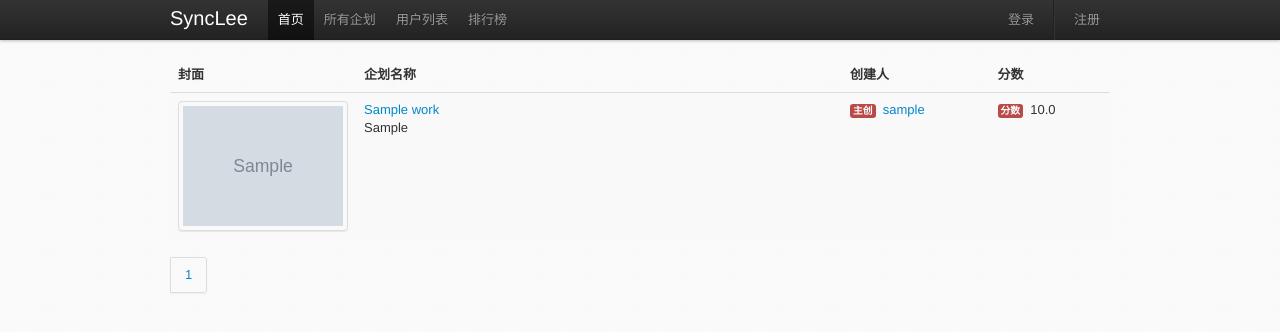
After one commit to copyliu/synclee, a Django app: page /works/work_rank/ in a window 1280 px wide. The commit adds this page. Shown: the top 332 px of the page. Run offline with Django 3.2, Linux system fonts and the light colour scheme; tables that the repository leaves empty hold one stand-in row (values such as "Sample post"); grey boxes marked "Sample" are stand-in pictures; style sheets or scripts are compiled from the project's sources; parts of the project's set-up code (start-up, migrations or seed data) failed here and were passed over; some libraries are stand-ins or nearby versions.

Commit message:
#23
Change-Id: I6441ab414e1566d138368e5f7382298592da9f75

```diff
--- a/templates/base.html
+++ b/templates/base.html
@@ -25,7 +25,7 @@
             <li class="active"><a href="/">首页</a></li>
             <li><a href="{%url list_works %}">所有企划</a></li>
             <li><a href="#">用户列表</a></li>
-            <li><a href="#">排行榜</a></li>
+            <li><a href="{%url work_rank %}">排行榜</a></li>
           </ul>
           <!--form class="navbar-search pull-left" action="">
             <input type="text" class="search-query span2" placeholder="Search">
--- /dev/null
+++ b/templates/works/work_rank.html
@@ -0,0 +1,45 @@
+{% extends "base.html" %}
+
+{% block title %}企划排名{% endblock %}
+
+{% block content %}
+
+<div class="container">
+<table class="table table-striped">
+  <thead>
+    <tr>
+      <th>封面</th>
+      <th>企划名称</th>
+      <th>创建人</th>
+      <th>分数</th>
+    </tr>
+  </thead>
+  <tbody>
+    {% for work in works.object_list %}
+    <tr>
+      <td width="170"><a href="{%url show_work work.id %}" class="thumbnail">
+        <img src="/media/{{work.cover|default:'no_cover.gif'}}" alt="{{work.name}}" width="160" height="120">
+      </a></td>
+      <td width="470"><a href="{%url show_work work.id %}">{{work.name}}</a><p>{{work.intro}}</p></td>
+      <td><span class="label label-important">主创</span> &nbsp;<a href="/accounts/profile/{{work.author}}">{{work.author}}</a></td>
+      <td><span class="label label-important">分数</span> &nbsp;{{work.aver_score}}</td>
+    </tr>
+    {% endfor %}
+  </tbody>
+</table>
+<div class="pagination">
+  <ul>
+    {% if works.has_previous %}
+    <li><a href="?page={{ works.previous_page_number }}">上一页</a></li>
+    {% endif %}
+    {% for i in paginator.page_range %}
+    <li><a href="?page={{i}}">{{i}}</a></li>
+    {% endfor %}
+    {% if works.has_next %}
+    <li><a href="?page={{ works.next_page_number }}">下一页</a></li>
+    {% endif %}
+  </ul>
+</div>
+</div>
+
+{% endblock %}
--- a/works/models.py
+++ b/works/models.py
@@ -39,6 +39,9 @@ class Work(models.Model):
     intro = models.TextField(blank=True)
 
     follower = models.ManyToManyField(User, related_name='follow')
+
+    def aver_score(self):
+        return WorkScore.objects.filter(work=self).aggregate(average_score=models.Avg('score'))['average_score'] or 0
 #def work_event(sender = None, instance = None, created = False, **kwargs):
 #    if created:
 #        TimeLines.objects.create(user = instance.author, event = instance)
--- a/works/urls.py
+++ b/works/urls.py
@@ -9,6 +9,7 @@ urlpatterns = patterns('works.views',
     url(r'^apply/$', 'apply_for', name = 'apply_for'),
     url(r'^follow_work/$', 'follow_work', name = 'follow_work'),
     url(r'^list_works/$', 'list_works', name='list_works'),
+    url(r'^work_rank/$', 'work_rank', name='work_rank'),
     url(r'^work_score/$', 'work_score', name='work_score'),
     url(r'^list_works_history/(?P<work_id>\d+)/$', 'list_works_history', name='list_works_history'),
 )
--- a/works/views.py
+++ b/works/views.py
@@ -1,4 +1,5 @@
 # -*- coding: UTF-8 -*-
+from django.db.models import Avg
 from django.db.transaction import commit_on_success
 from django.core.cache import cache
 from django.core.paginator import Paginator
@@ -9,7 +10,7 @@ from django.contrib.auth.decorators import login_required
 from django.contrib.contenttypes.models import ContentType
 from django.contrib.auth.models import User
 from django.template.response import TemplateResponse
-from django.db.models import Avg
+
 
 from notification import models as notification
 
@@ -109,10 +110,9 @@ def show_work(request, work_id):
     history = WorkHistory.objects.filter(work = work)[:10]
     context = {'work': work, 'elements' : elements, 'involved': _involved(work, request.user), 'followed': followed, 'participated':participated, 'history':history}
 
-    context['average_score'] = WorkScore.objects.filter(work=work).aggregate(average_score=Avg('score'))['average_score']
+    context['average_score'] = WorkScore.objects.filter(work=work).aggregate(average_score=Avg('score'))['average_score'] or 0
     context['score_count'] = WorkScore.objects.filter(work=work).count()
-    if not context['average_score']:
-        context['average_score'] = 0
+
 
     if request.user.is_authenticated():
         try:
@@ -215,6 +215,24 @@ def list_works(request):
 
     return TemplateResponse(request, 'works/list_works.html', {'works' : works, 'paginator' : paginator})
 
+def work_rank(request):
+    works = Work.objects.all()
+    works = sorted(works, key = lambda work: WorkScore.objects.filter(work=work).aggregate(average_score=Avg('score'))['average_score'] or 0, reverse = True)
+    for i in works:
+        print i.aver_score()
+    #分页
+    paginator = Paginator(works, 1)
+    page = request.GET.get('page', 1)
+    try:
+        page = int(page)
+    except:
+        page = 1
+    works = paginator.page(page)
+    #print page,"+++",works.object_list[0].aver_score()
+    request.session['page'] = page
+
+    return TemplateResponse(request, 'works/work_rank.html', {'works' : works, 'paginator' : paginator})
+
 def list_works_history(request, work_id):
     work = Work.objects.get(pk=work_id)
     if work.isprivate:
```
